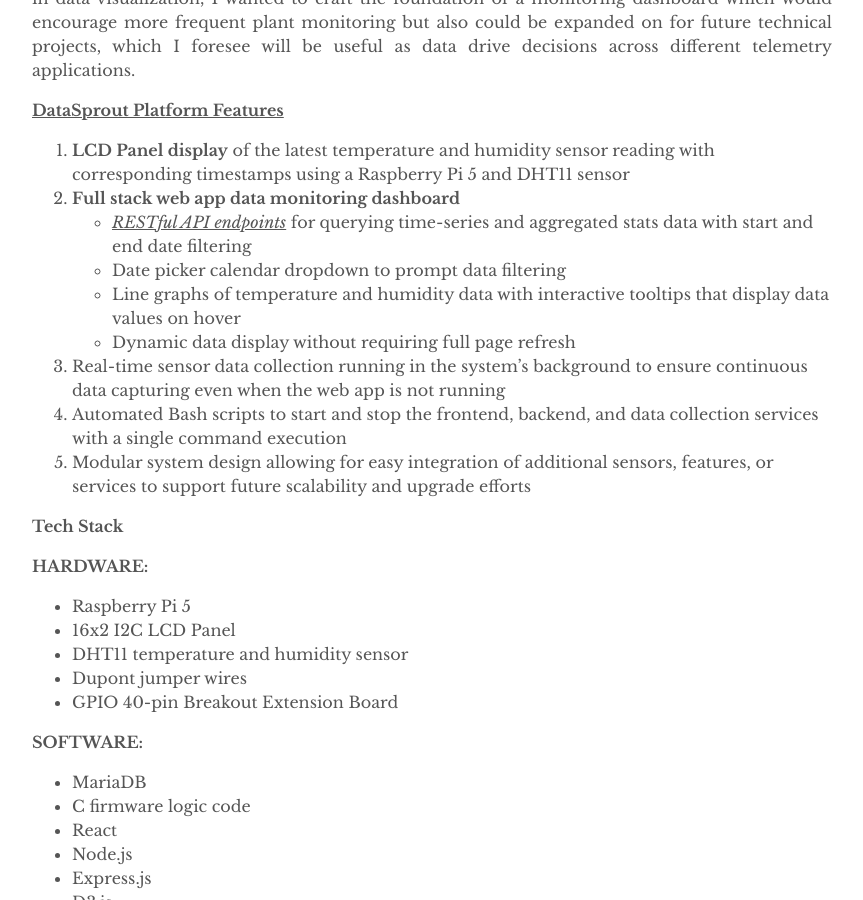
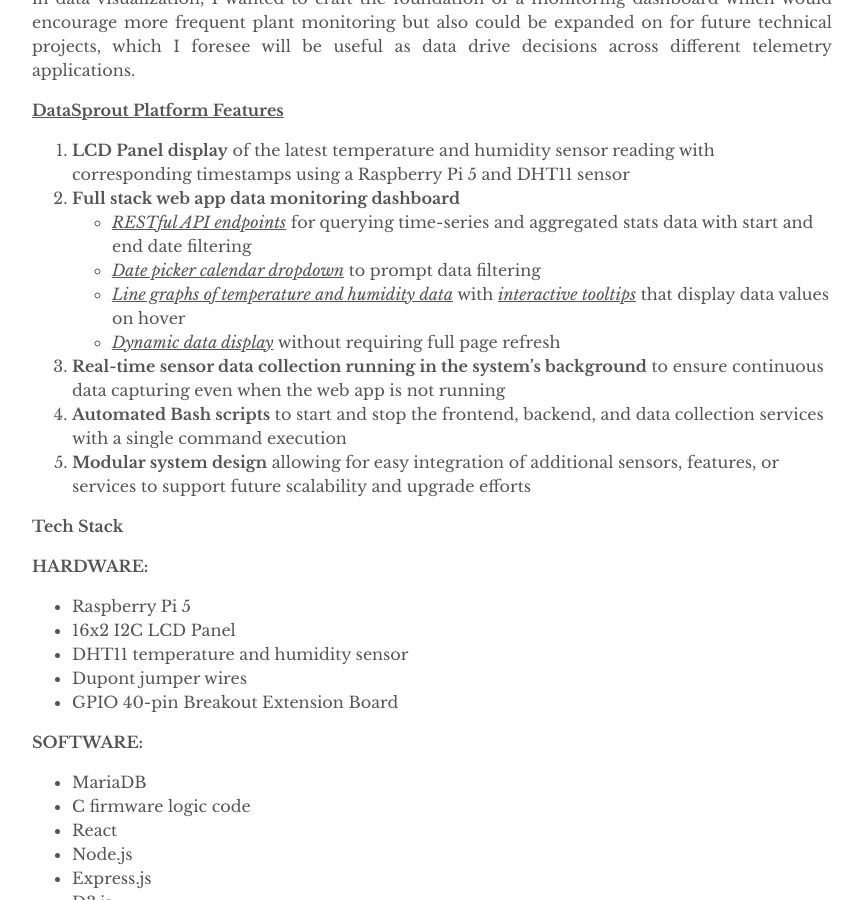
Before and after one commit to jackiechanmakes/jackiechanmakes.github.io, a Jekyll site: the page built from _posts/2025-04-19-plant-monitor.md, in a window 1280 px wide and 900 px high, scrolled down 1466 px. Shown: the whole window, without its empty margins (208-1071 px from the left). Built offline with Jekyll 4.4.1, drawn with Linux system fonts in a browser that asks for light colours; comment, search, counter and statistics services are not loaded.

Commit message:
Change formatting

```diff
--- a/_posts/2025-04-19-plant-monitor.md
+++ b/_posts/2025-04-19-plant-monitor.md
@@ -29,12 +29,12 @@
 1.	**LCD Panel display** of the latest temperature and humidity sensor reading with corresponding timestamps using a Raspberry Pi 5 and DHT11 sensor
 2.	**Full stack web app data monitoring dashboard**
     - *<u>RESTful API endpoints</u>* for querying time-series and aggregated stats data with start and end date filtering
-    - Date picker calendar dropdown to prompt data filtering
-    - Line graphs of temperature and humidity data with interactive tooltips that display data values on hover
-    - Dynamic data display without requiring full page refresh
-3.	Real-time sensor data collection running in the system’s background to ensure continuous data capturing even when the web app is not running
-4.	Automated Bash scripts to start and stop the frontend, backend, and data collection services with a single command execution
-5.	Modular system design allowing for easy integration of additional sensors, features, or services to support future scalability and upgrade efforts
+    - *<u>Date picker calendar dropdown</u>* to prompt data filtering
+    - *<u>Line graphs of temperature and humidity data</u>* with *<u>interactive tooltips</u>* that display data values on hover
+    - *<u>Dynamic data display</u>* without requiring full page refresh
+3.	**Real-time sensor data collection running in the system’s background** to ensure continuous data capturing even when the web app is not running
+4.	**Automated Bash scripts** to start and stop the frontend, backend, and data collection services with a single command execution
+5.	**Modular system design** allowing for easy integration of additional sensors, features, or services to support future scalability and upgrade efforts
 
 **Tech Stack**
 
```
